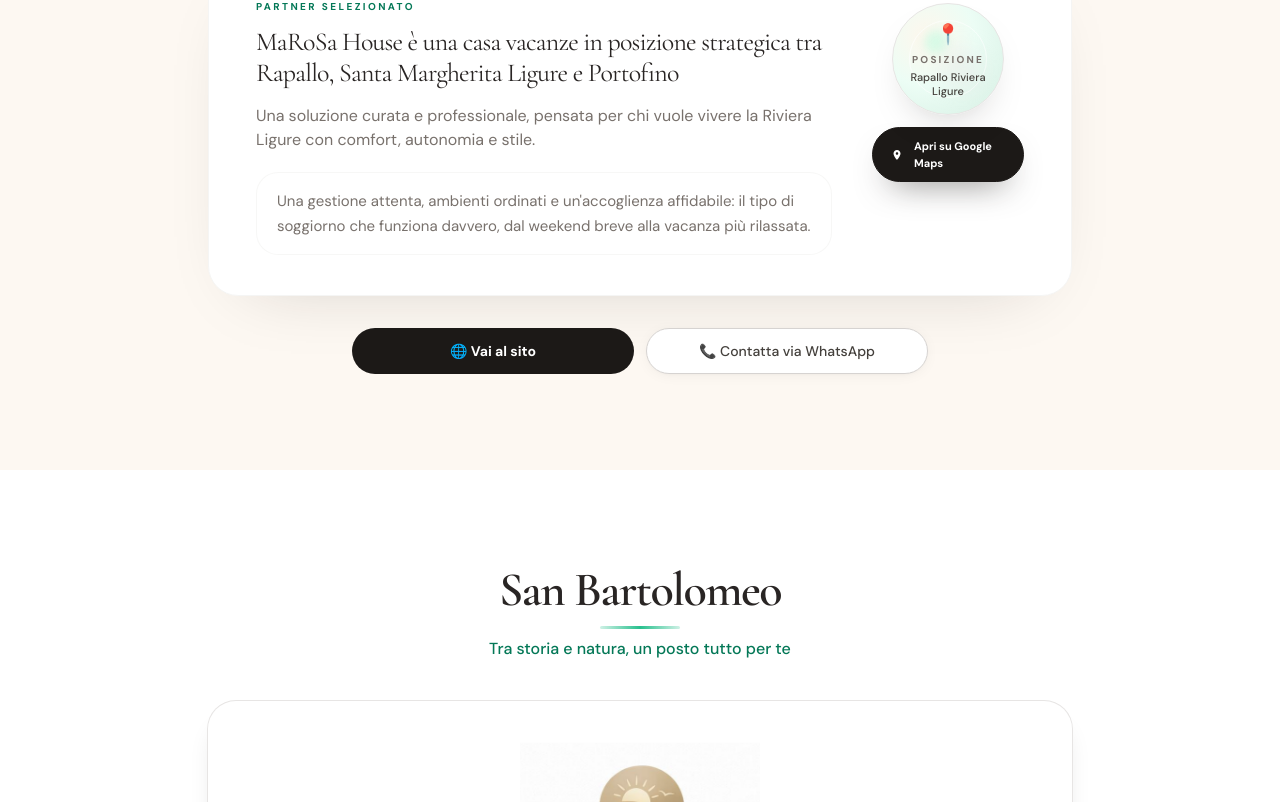
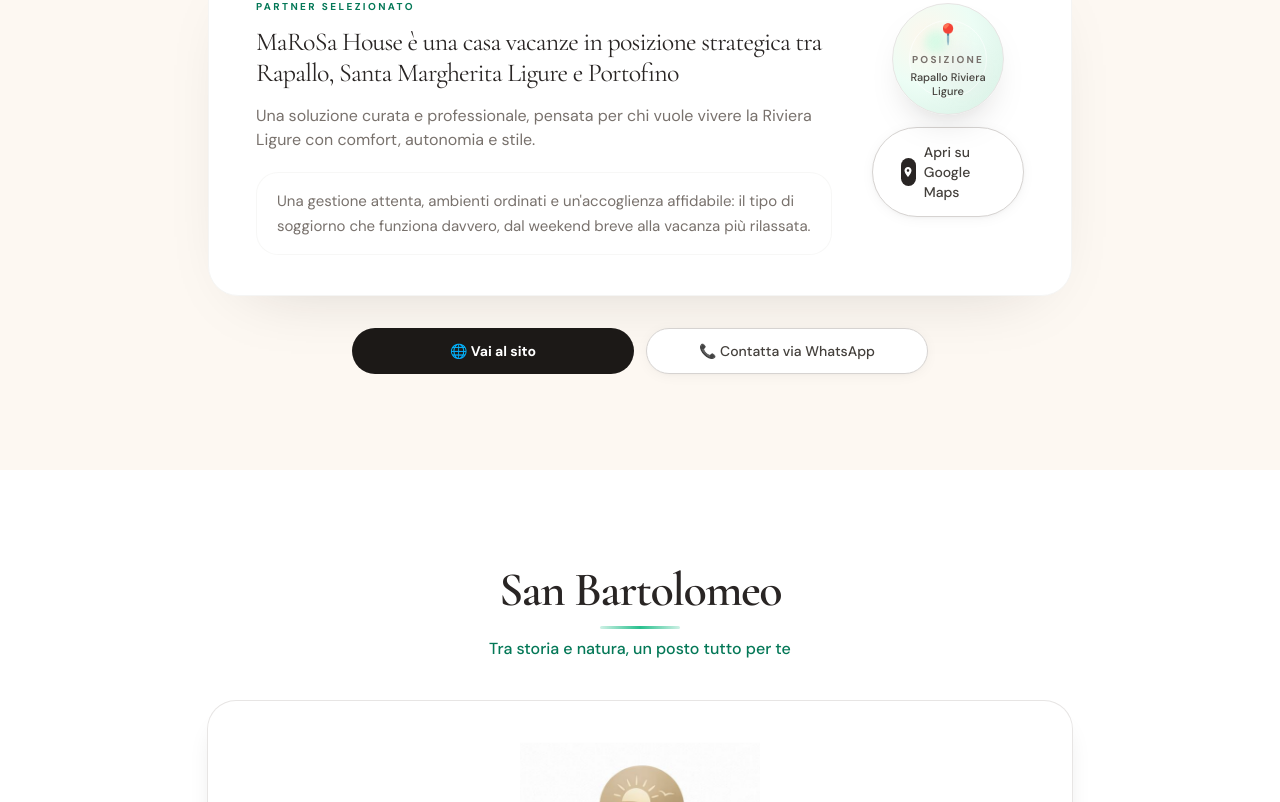
Before and after one commit to Manuell00/la-terrazza-web, a Next.js app: page /partner in a window 1280 px wide. Shown: the part 1678-2480 px from the top of the page. Built offline with nearby package versions, Linux system fonts and the light colour scheme; no server answers.

Commit message:
Match partner map button to home Google Maps CTA

```diff
--- a/src/components/PartnerPageClient.tsx
+++ b/src/components/PartnerPageClient.tsx
@@ -293,9 +293,9 @@ function PartnerSection({
                   href={locationHref}
                   target="_blank"
                   rel="noopener noreferrer"
-                  className="mt-3 inline-flex min-h-[42px] w-full max-w-[13rem] items-center justify-center gap-2 rounded-full border border-stone-900 bg-stone-900 px-4 py-2.5 text-[11px] font-semibold text-white shadow-[0_16px_34px_-18px_rgba(28,25,23,0.7)] transition-all duration-300 hover:-translate-y-0.5 hover:bg-stone-800"
+                  className="btn-outline mt-3"
                 >
-                  <span className="flex h-5 w-5 items-center justify-center rounded-full bg-white/14 text-white">
+                  <span className="flex h-7 w-7 items-center justify-center rounded-full bg-stone-800 text-white">
                     <svg className="h-3 w-3" fill="currentColor" viewBox="0 0 24 24">
                       <path d="M12 2C8.13 2 5 5.13 5 9c0 5.25 7 13 7 13s7-7.75 7-13c0-3.87-3.13-7-7-7zm0 9.5c-1.38 0-2.5-1.12-2.5-2.5s1.12-2.5 2.5-2.5 2.5 1.12 2.5 2.5-1.12 2.5-2.5 2.5z" />
                     </svg>
```
